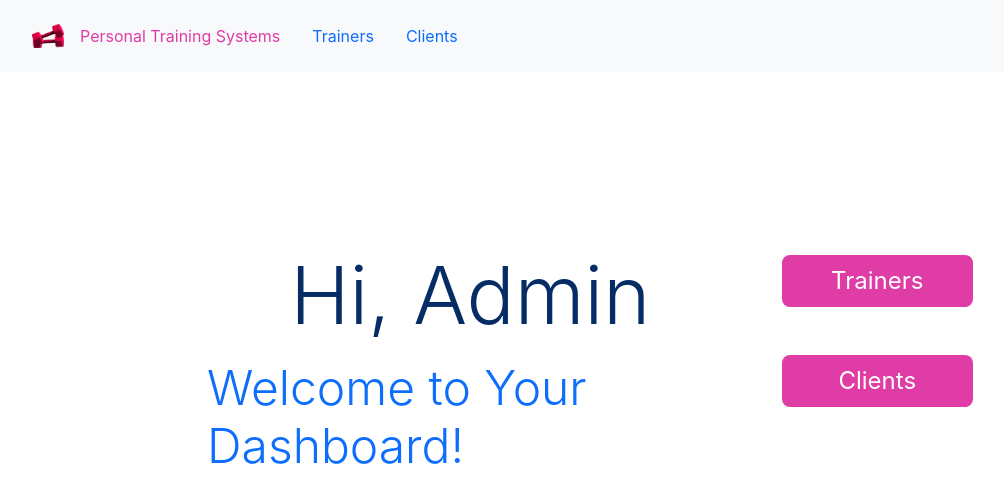
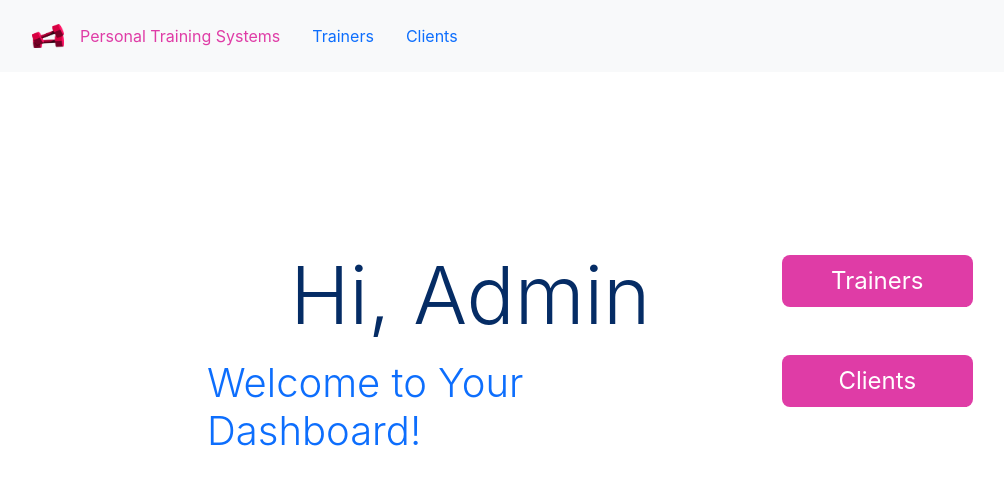
Before and after one commit to prepat21/Fatigue-Mgmt-System-Frontend, a React (Create React App) app: page / in a window 1280 px wide. Shown: the top 502 px of the page, without its empty margins (50-1054 px from the left). Built offline with nearby package versions, Linux system fonts and the light colour scheme.

Commit message:
Update Home.jsx

```diff
--- a/src/pages/Home.jsx
+++ b/src/pages/Home.jsx
@@ -8,7 +8,7 @@ export default function Home() {
       >
         <div className="vstack gap-2 col-md-6 mx-auto">
           <h1 className="display-1 text-primary-emphasis mx-auto">Hi, Admin</h1>
-          <h1 className="display-5 text-primary mx-auto">
+          <h1 className="display-6 text-primary mx-auto">
             Welcome to Your Dashboard!
           </h1>
         </div>
```
